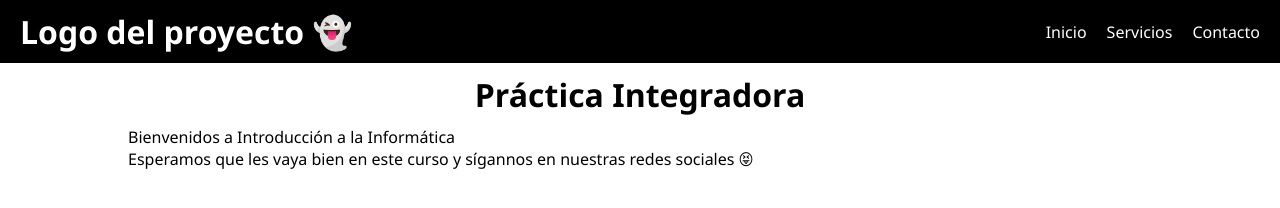
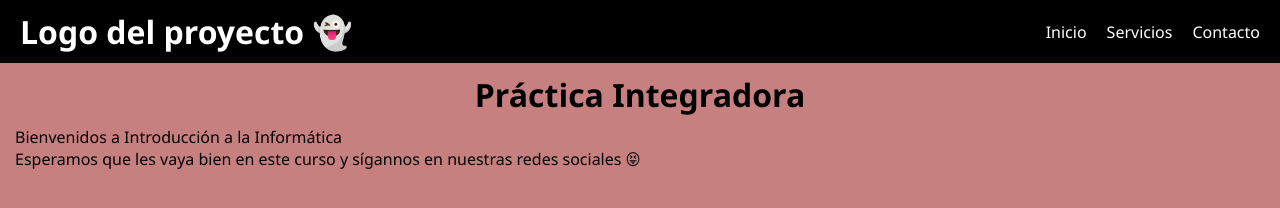
Before and after one commit to yuriquezada/practica-integradora, a plain HTML site: page index.html in a window 1280 px wide. Drawn offline with Linux system fonts and the light colour scheme.

Commit message:
bajando cambios de la rama

```diff
--- a/style.css
+++ b/style.css
@@ -37,6 +37,8 @@ header{
 }
 
 main{
-    width: 80%;
+    background-color: rgb(199, 128, 128);
     margin: auto;
+    height: 100vh;
+    padding: 0 15px;
 }
```
